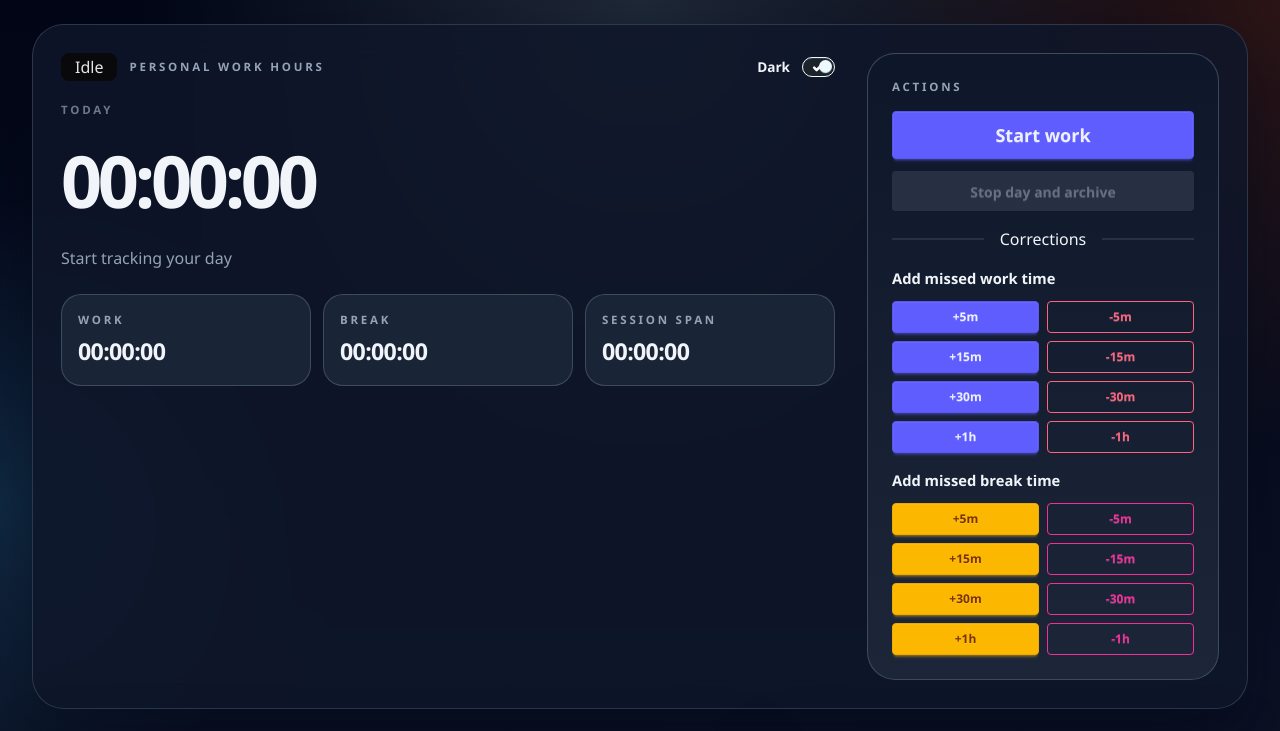
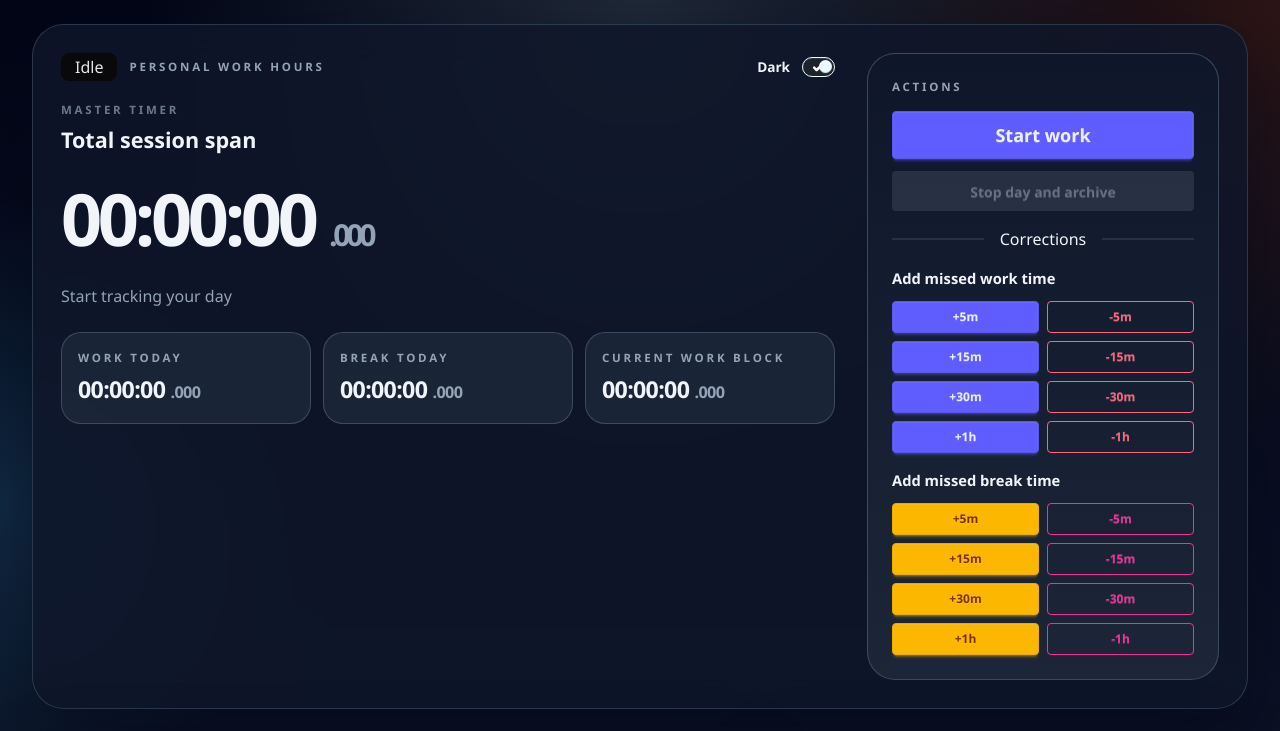
Before and after one commit to VincentQDo/work-tracker, a SvelteKit app: page / in a window 1280 px wide. Shown: the top 731 px of the page. Built offline with nearby package versions, Linux system fonts and the light colour scheme.

Commit message:
Update styling

```diff
--- a/src/app.html
+++ b/src/app.html
@@ -3,6 +3,12 @@
 	<head>
 		<meta charset="utf-8" />
 		<meta name="viewport" content="width=device-width, initial-scale=1" />
+		<script>
+			try {
+				const theme = localStorage.getItem('super-stopwatch.theme') || 'dark';
+				document.documentElement.setAttribute('data-theme', theme);
+			} catch {}
+		</script>
 		%sveltekit.head%
 	</head>
 	<body data-sveltekit-preload-data="hover">
--- a/src/routes/+page.svelte
+++ b/src/routes/+page.svelte
@@ -1,4 +1,5 @@
 <script lang="ts">
+	import { browser } from '$app/environment';
 	import { onDestroy, onMount } from 'svelte';
 
 	type SessionMode = 'idle' | 'work' | 'break';
@@ -29,6 +30,8 @@
 		currentModeStartedAt: number | null;
 		accumulatedWorkMs: number;
 		accumulatedBreakMs: number;
+		currentWorkBlockStartedAt: number | null;
+		lastWorkBlockMs: number;
 		events: SessionEvent[];
 		updatedAt: number;
 	};
@@ -53,14 +56,20 @@
 		{ label: '+1h', amountMs: 60 * 60 * 1000 }
 	];
 
-	let session = createEmptySession();
-	let history: ArchivedSession[] = [];
+	let session = browser
+		? restoreActiveSession(window.localStorage.getItem(ACTIVE_SESSION_STORAGE_KEY))
+		: createEmptySession();
+	let history: ArchivedSession[] = browser
+		? restoreHistory(window.localStorage.getItem(HISTORY_STORAGE_KEY))
+		: [];
 	let totals = getLiveTotals(session, Date.now());
-	let actionLabel = 'Start tracking your day';
+	let actionLabel = getActionLabel(session);
 	let now = Date.now();
 	let isHydrated = false;
-	let intervalId: number | undefined;
-	let theme: ThemeMode = 'dark';
+	let frameId: number | undefined;
+	let theme: ThemeMode = browser
+		? restoreTheme(window.localStorage.getItem(THEME_STORAGE_KEY))
+		: 'dark';
 
 	function createEmptySession(): ActiveSession {
 		return {
@@ -69,6 +78,8 @@
 			currentModeStartedAt: null,
 			accumulatedWorkMs: 0,
 			accumulatedBreakMs: 0,
+			currentWorkBlockStartedAt: null,
+			lastWorkBlockMs: 0,
 			events: [],
 			updatedAt: Date.now()
 		};
@@ -121,6 +132,12 @@
 					typeof parsed.accumulatedBreakMs === 'number'
 						? Math.max(0, parsed.accumulatedBreakMs)
 						: 0,
+				currentWorkBlockStartedAt:
+					typeof parsed.currentWorkBlockStartedAt === 'number'
+						? parsed.currentWorkBlockStartedAt
+						: null,
+				lastWorkBlockMs:
+					typeof parsed.lastWorkBlockMs === 'number' ? Math.max(0, parsed.lastWorkBlockMs) : 0,
 				events: Array.isArray(parsed.events)
 					? parsed.events.filter(isSessionEvent).slice(0, 50)
 					: [],
@@ -189,6 +206,14 @@
 		};
 	}
 
+	function getCurrentWorkBlockMs(state: ActiveSession, timestamp: number) {
+		if (state.mode === 'work' && state.currentWorkBlockStartedAt) {
+			return Math.max(0, timestamp - state.currentWorkBlockStartedAt);
+		}
+
+		return state.lastWorkBlockMs;
+	}
+
 	function saveActiveSession(nextSession: ActiveSession) {
 		session = nextSession;
 		totals = getLiveTotals(session, Date.now());
@@ -232,6 +257,7 @@
 				mode: 'work',
 				createdAt: session.createdAt ?? timestamp,
 				currentModeStartedAt: timestamp,
+				currentWorkBlockStartedAt: timestamp,
 				updatedAt: timestamp
 			},
 			createEvent(
@@ -255,6 +281,9 @@
 				mode: 'break',
 				accumulatedWorkMs: session.accumulatedWorkMs + elapsedWork,
 				currentModeStartedAt: timestamp,
+				lastWorkBlockMs: session.currentWorkBlockStartedAt
+					? Math.max(0, timestamp - session.currentWorkBlockStartedAt)
+					: elapsedWork,
 				updatedAt: timestamp
 			},
 			createEvent('break_started', 'Started break', timestamp)
@@ -274,6 +303,7 @@
 				mode: 'work',
 				accumulatedBreakMs: session.accumulatedBreakMs + elapsedBreak,
 				currentModeStartedAt: timestamp,
+				currentWorkBlockStartedAt: timestamp,
 				updatedAt: timestamp
 			},
 			createEvent('break_ended', 'Ended break', timestamp)
@@ -366,10 +396,14 @@
 		const hours = Math.floor(safe / 3_600_000);
 		const minutes = Math.floor((safe % 3_600_000) / 60_000);
 		const seconds = Math.floor((safe % 60_000) / 1000);
+		const milliseconds = safe % 1000;
 
-		return `${hours.toString().padStart(2, '0')}:${minutes
-			.toString()
-			.padStart(2, '0')}:${seconds.toString().padStart(2, '0')}`;
+		return {
+			clock: `${hours.toString().padStart(2, '0')}:${minutes
+				.toString()
+				.padStart(2, '0')}:${seconds.toString().padStart(2, '0')}`,
+			milliseconds: milliseconds.toString().padStart(3, '0')
+		};
 	}
 
 	function formatShortDuration(ms: number) {
@@ -464,23 +498,27 @@
 
 	onMount(() => {
 		isHydrated = true;
+		saveTheme(theme);
 		syncFromStorage();
 
-		intervalId = window.setInterval(() => {
+		const step = () => {
 			now = Date.now();
 			totals = getLiveTotals(session, now);
-		}, 250);
+			frameId = window.requestAnimationFrame(step);
+		};
+
+		frameId = window.requestAnimationFrame(step);
 
 		window.addEventListener('storage', handleStorage);
 
 		return () => {
 			window.removeEventListener('storage', handleStorage);
-			if (intervalId) window.clearInterval(intervalId);
+			if (frameId) window.cancelAnimationFrame(frameId);
 		};
 	});
 
 	onDestroy(() => {
-		if (intervalId) clearInterval(intervalId);
+		if (frameId) cancelAnimationFrame(frameId);
 	});
 </script>
 
@@ -518,23 +556,38 @@
 					</div>
 
 					<div class="mt-5">
-						<p class="eyebrow opacity-70">Today</p>
-						<h1 class="hero-time">{formatDuration(totals.workMs)}</h1>
+						<p class="eyebrow opacity-70">Master Timer</p>
+						<p class="master-label">Total session span</p>
+						<h1 class="hero-time">
+							{formatDuration(totals.spanMs).clock}
+							<span class="hero-ms">.{formatDuration(totals.spanMs).milliseconds}</span>
+						</h1>
 						<p class="hero-copy">{actionLabel}</p>
 					</div>
 
 					<div class="mt-6 grid gap-3 sm:grid-cols-3">
 						<div class="stat-tile">
-							<span class="stat-label">Work</span>
-							<span class="stat-value">{formatDuration(totals.workMs)}</span>
+							<span class="stat-label">Work Today</span>
+							<span class="stat-value">
+								{formatDuration(totals.workMs).clock}
+								<span class="stat-ms">.{formatDuration(totals.workMs).milliseconds}</span>
+							</span>
 						</div>
 						<div class="stat-tile">
-							<span class="stat-label">Break</span>
-							<span class="stat-value">{formatDuration(totals.breakMs)}</span>
+							<span class="stat-label">Break Today</span>
+							<span class="stat-value">
+								{formatDuration(totals.breakMs).clock}
+								<span class="stat-ms">.{formatDuration(totals.breakMs).milliseconds}</span>
+							</span>
 						</div>
 						<div class="stat-tile">
-							<span class="stat-label">Session span</span>
-							<span class="stat-value">{formatDuration(totals.spanMs)}</span>
+							<span class="stat-label">Current Work Block</span>
+							<span class="stat-value">
+								{formatDuration(getCurrentWorkBlockMs(session, now)).clock}
+								<span class="stat-ms"
+									>.{formatDuration(getCurrentWorkBlockMs(session, now)).milliseconds}</span
+								>
+							</span>
 						</div>
 					</div>
 				</div>
@@ -687,15 +740,26 @@
 								<div class="mt-4 grid grid-cols-3 gap-2 text-sm">
 									<div class="archive-metric">
 										<p class="archive-label">Work</p>
-										<p class="archive-value">{formatDuration(entry.workMs)}</p>
+										<p class="archive-value">
+											{formatDuration(entry.workMs).clock}
+											<span class="archive-ms">.{formatDuration(entry.workMs).milliseconds}</span>
+										</p>
 									</div>
 									<div class="archive-metric">
 										<p class="archive-label">Break</p>
-										<p class="archive-value">{formatDuration(entry.breakMs)}</p>
+										<p class="archive-value">
+											{formatDuration(entry.breakMs).clock}
+											<span class="archive-ms">.{formatDuration(entry.breakMs).milliseconds}</span>
+										</p>
 									</div>
 									<div class="archive-metric">
 										<p class="archive-label">Span</p>
-										<p class="archive-value">{formatDuration(entry.workMs + entry.breakMs)}</p>
+										<p class="archive-value">
+											{formatDuration(entry.workMs + entry.breakMs).clock}
+											<span class="archive-ms"
+												>.{formatDuration(entry.workMs + entry.breakMs).milliseconds}</span
+											>
+										</p>
 									</div>
 								</div>
 							</div>
--- /dev/null
+++ b/src/routes/+page.ts
@@ -0,0 +1 @@
+export const ssr = false;
--- a/src/routes/layout.css
+++ b/src/routes/layout.css
@@ -97,11 +97,24 @@ body {
 	color: var(--app-ink);
 }
 
+.hero-ms {
+	font-size: 0.42em;
+	font-weight: 600;
+	color: var(--app-muted);
+}
+
 .hero-copy {
 	margin-top: 0.75rem;
 	max-width: 36rem;
 	font-size: 1rem;
 	color: var(--app-muted);
+}
+
+.master-label {
+	margin-top: 0.35rem;
+	font-size: clamp(1rem, 2vw, 1.35rem);
+	font-weight: 700;
+	color: var(--app-ink);
 }
 
 .stat-tile {
@@ -134,6 +147,12 @@ body {
 	font-weight: 700;
 	letter-spacing: -0.03em;
 	color: var(--app-ink);
+}
+
+.stat-ms,
+.archive-ms {
+	font-size: 0.7em;
+	color: var(--app-muted);
 }
 
 .panel-title {
```
